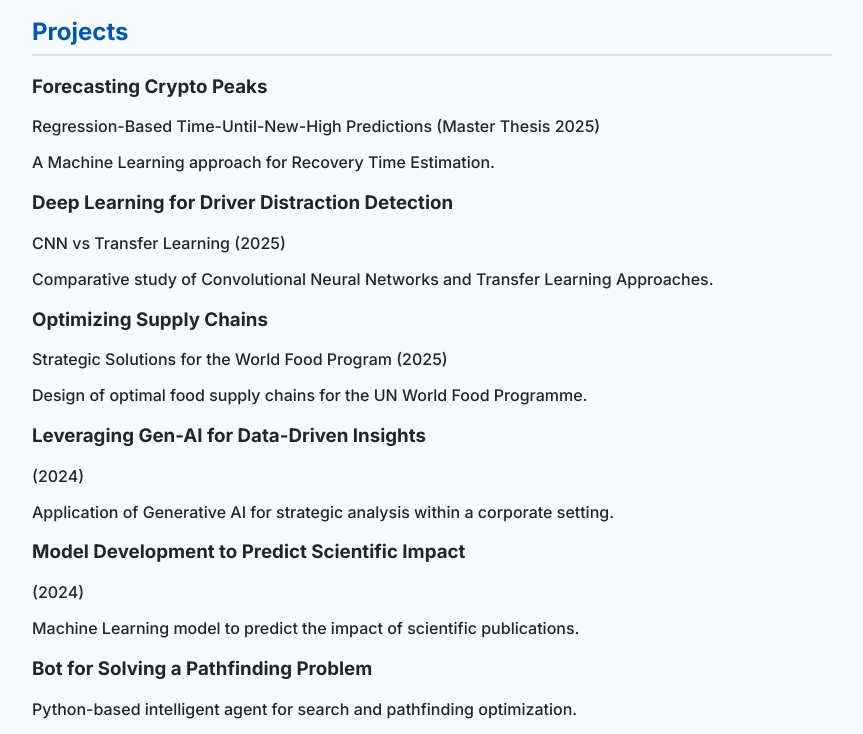
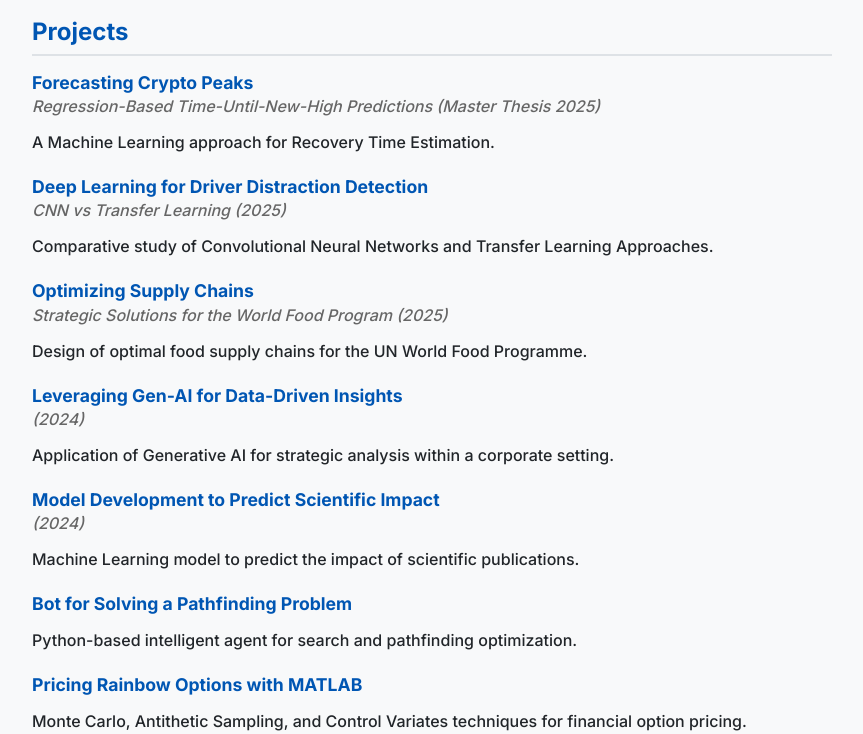
Before and after one commit to lefteris-diamantidis/lefteris-diamantidis.github.io, a plain HTML site: page index.html in a window 1280 px wide. Shown: the part 1673-2407 px from the top of the page, without its empty margins (208-1071 px from the left). Drawn offline with Linux system fonts and the light colour scheme.

Commit message:
Update style.css

```diff
--- a/style.css
+++ b/style.css
@@ -129,3 +129,19 @@ body.dark .toggle-theme {
   gap: 10px;               /* Space between buttons */
   margin-top: 1em;         /* Space above container */
 }
+
+.project {
+  margin-bottom: 1.5rem;
+}
+
+.project h3 {
+  margin: 0;
+  color: #0056b3;
+  font-size: 1.1rem;
+}
+
+.project .subtitle {
+  margin: 0.2rem 0;
+  font-style: italic;
+  color: #666;
+}
```
